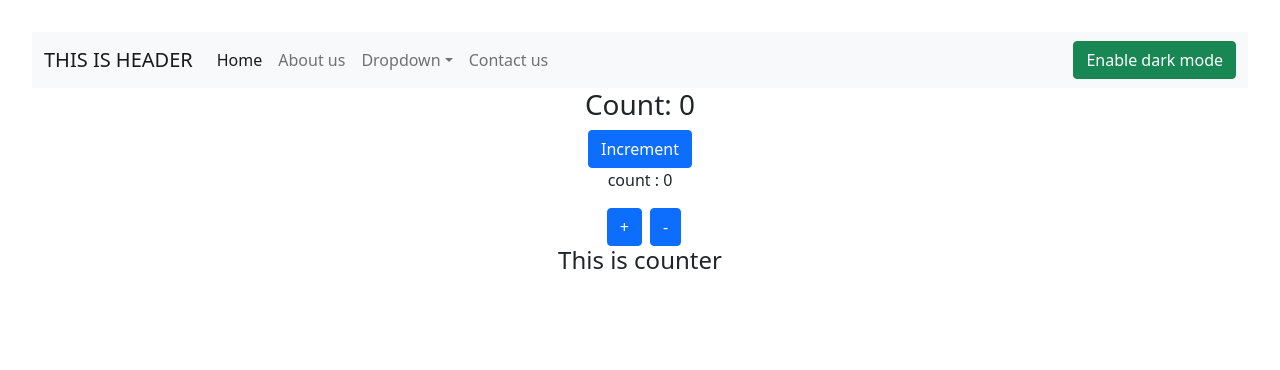
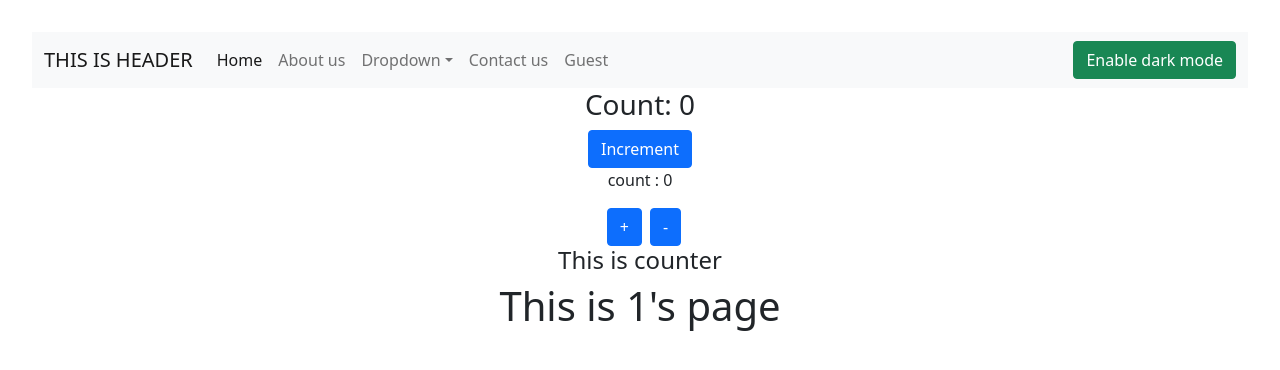
Before and after one commit to Biralsth/Vite, a React (Vite) app: page /guest/1 in a window 1280 px wide. Shown: the top 370 px of the page. Built offline with nearby package versions, Linux system fonts and the light colour scheme.

Commit message:
using useParams

```diff
--- a/src/App.jsx
+++ b/src/App.jsx
@@ -17,6 +17,8 @@ import Contact from "./assets/components/Contact";
 import Classes from "./assets/components/Classes";
 import Func from "./assets/components/Func";
 import Counter from "./assets/components/Counter";
+import Guest from "./assets/components/Guest";
+
 
 function App() {
   // const [count, setCount] = useState(0)
@@ -72,10 +74,12 @@ function App() {
 
         <Counter />
 
+
         <Routes>
           <Route path="/" element={< Home />} />
           <Route path="/about" element={<About />} />
           <Route path="/contact" element={<Contact />} />
+          <Route path="/guest/:theName" element={<Guest />} />
         </Routes>
       </Router>
 
--- /dev/null
+++ b/src/assets/components/Guest.jsx
@@ -0,0 +1,18 @@
+import React from 'react'
+import { useParams } from 'react-router-dom'
+
+// const Guest = ({ match }) => {
+//     return (
+//         <div>This is {match.params.theName} page</div>
+//     )
+// }
+const Guest = () => {
+    const { theName } = useParams()
+    return (
+        <div>
+            <h1>This is {theName}'s  page</h1>
+        </div>
+    )
+}
+
+export default Guest
--- a/src/assets/components/Navbar.jsx
+++ b/src/assets/components/Navbar.jsx
@@ -32,6 +32,9 @@ const Navbar = (props) => {
             <li className="nav-item">
               <Link className="nav-link" to="/contact">Contact us</Link>
             </li>
+            <li className="nav-item">
+              <Link className="nav-link" to="/guest">Guest</Link>
+            </li>
           </ul>
           <form className="d-flex" role="search">
             {/*<input className="form-control me-2" type="search" placeholder="Search" aria-label="Search"></input>
```
